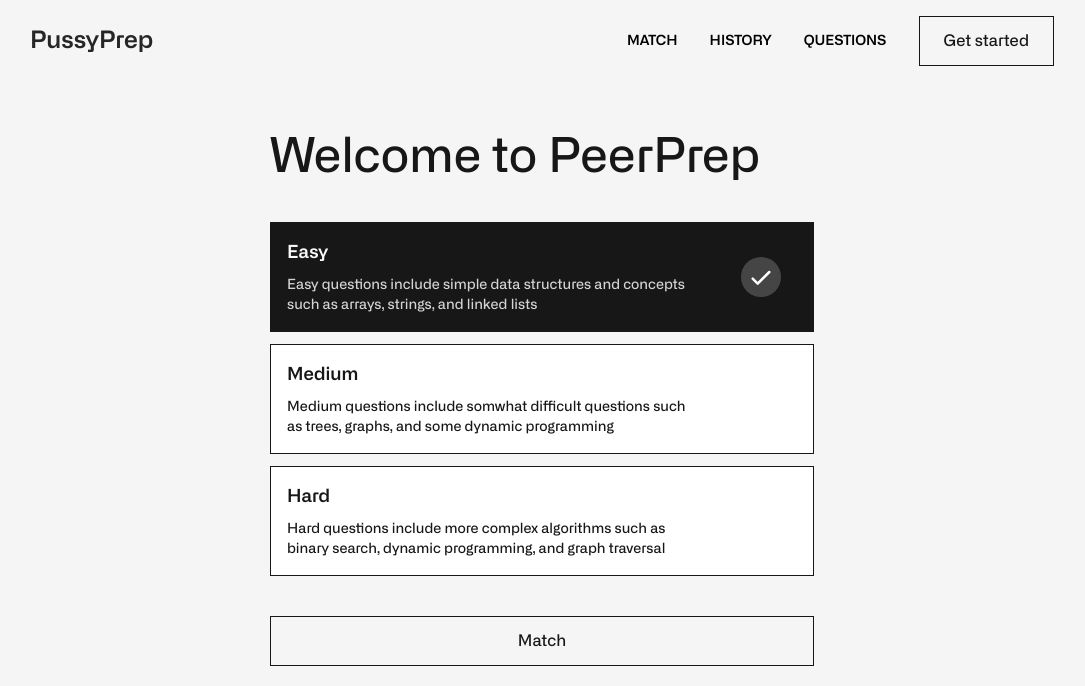
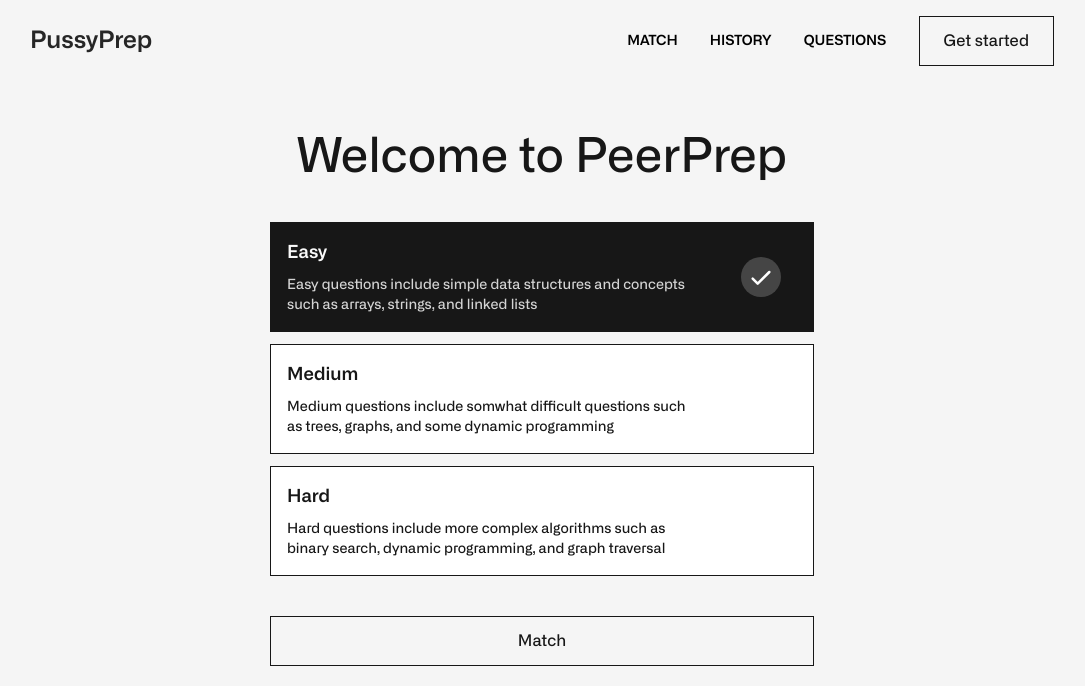
Before and after one commit to CS3219-AY2223S1/cs3219-project-ay2223s1-g42, a Next.js app in the folder frontend/: page /dashboard in a window 1280 px wide. Shown: the top 686 px of the page, without its empty margins (98-1183 px from the left). Built offline with nearby package versions, Linux system fonts and the light colour scheme; what tailwindcss-radix would draw is missing.

Commit message:
feat: update headings to use alliance no. 1 font

```diff
--- a/frontend/src/components/base/input/text.tsx
+++ b/frontend/src/components/base/input/text.tsx
@@ -34,7 +34,7 @@ const TextInput = React.forwardRef<HTMLInputElement, Props>(
             htmlFor="floating_outlined"
             className={cx(
               "absolute text-sm duration-300 transform -translate-y-4 scale-75 text-neutral-500",
-              "top-2 z-10 origin-[0] bg-white px-2 peer-focus:px-[6px] peer-placeholder-shown:top-1/2",
+              "top-2 z-10 origin-[0] bg-neutral-100 px-2 peer-focus:px-[6px] peer-placeholder-shown:top-1/2",
               "peer-placeholder-shown:scale-100 peer-placeholder-shown:-translate-y-1/2",
               "peer-focus:top-2 peer-focus:scale-75 peer-focus:-translate-y-4 left-1",
               {
--- a/frontend/src/components/layout/navbar/index.tsx
+++ b/frontend/src/components/layout/navbar/index.tsx
@@ -63,7 +63,7 @@ const DesktopNavItem = ({ label, href }: NavItem) => {
     <li>
       <Link href={href}>
         <a
-          className="block my-2 font-sans transition duration-300 ease-out
+          className="block my-2 transition duration-300 ease-out
           border-b-[1px] border-transparent hover:border-neutral-800"
         >
           {label}
@@ -88,7 +88,7 @@ const DesktopNavItems = () => {
 const TheNavbar = () => {
   const [isOpen, setIsOpen] = useState<boolean>(false);
   return (
-    <nav className="pl-4 pr-2 py-3 md:p-4 bg-neutral-100 fixed w-full z-50 top-0 left-0">
+    <nav className="font-display pl-4 pr-2 py-3 md:p-4 bg-neutral-100 fixed w-full z-50 top-0 left-0">
       <div className="max-w-5xl flex flex-wrap justify-between items-center mx-auto">
         <a href="#" className="flex items-center h-full">
           {/* <img
@@ -96,7 +96,7 @@ const TheNavbar = () => {
             className="mr-3 h-6 sm:h-9"
             alt="Flowbite Logo"
           /> */}
-          <span className="self-center text-2xl font-semibold whitespace-nowrap text-neutral-800">
+          <span className="font-display self-center text-2xl font-semibold whitespace-nowrap text-neutral-800">
             PussyPrep
           </span>
         </a>
--- a/frontend/src/components/layout/radiogroup/index.tsx
+++ b/frontend/src/components/layout/radiogroup/index.tsx
@@ -53,7 +53,7 @@ export function RadioGroupButtons() {
                   <RadioGroup.Label
                     as="p"
                     className={cx(
-                      "font-sans font-semibold text-lg capitalize mb-2",
+                      "font-display font-semibold text-lg capitalize mb-2",
                       {
                         "text-neutral-50": checked,
                         "text-neutral-900": !checked,
--- a/frontend/src/pages/dashboard.tsx
+++ b/frontend/src/pages/dashboard.tsx
@@ -9,7 +9,9 @@ export default function dashboard() {
       <TheNavbar />
       <Container>
         <div className="m-auto space-y-10">
-          <h1 className="text-5xl text-neutral-900">Welcome to PeerPrep</h1>
+          <h1 className="font-display text-5xl text-neutral-900 text-center">
+            Welcome to PeerPrep
+          </h1>
           <RadioGroupButtons />
           <div className="flex flex-col">
             <PrimaryButton>Match</PrimaryButton>
--- a/frontend/src/pages/index.tsx
+++ b/frontend/src/pages/index.tsx
@@ -4,7 +4,7 @@ import Head from "next/head";
 
 import Auth from "../components/auth";
 import Account from "../components/account";
-import { Container, Navbar } from "../components/base";
+import { Container, TheNavbar } from "../components/base";
 
 const Home: NextPage = () => {
   return (
@@ -16,7 +16,7 @@ const Home: NextPage = () => {
       </Head>
       <div>
         {/* <div className="flex max-w-5xl h-screen justify-center mx-auto bg-red-100"> */}
-        <Navbar />
+        <TheNavbar />
         <Container>
           <Auth />
         </Container>
--- a/frontend/src/styles/globals.css
+++ b/frontend/src/styles/globals.css
@@ -69,6 +69,6 @@
   }
 
   body {
-    @apply font-sans;
+    @apply font-sans bg-neutral-100;
   }
 }
```
